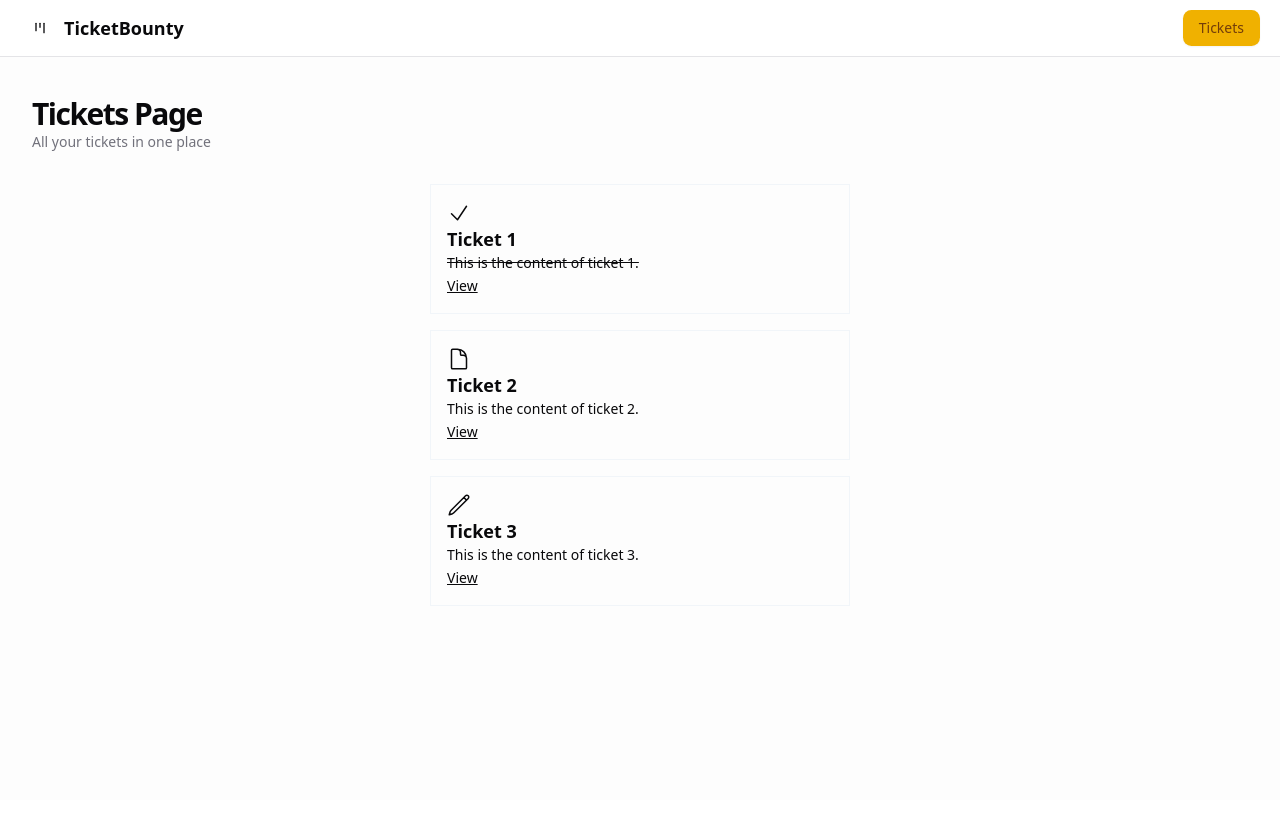
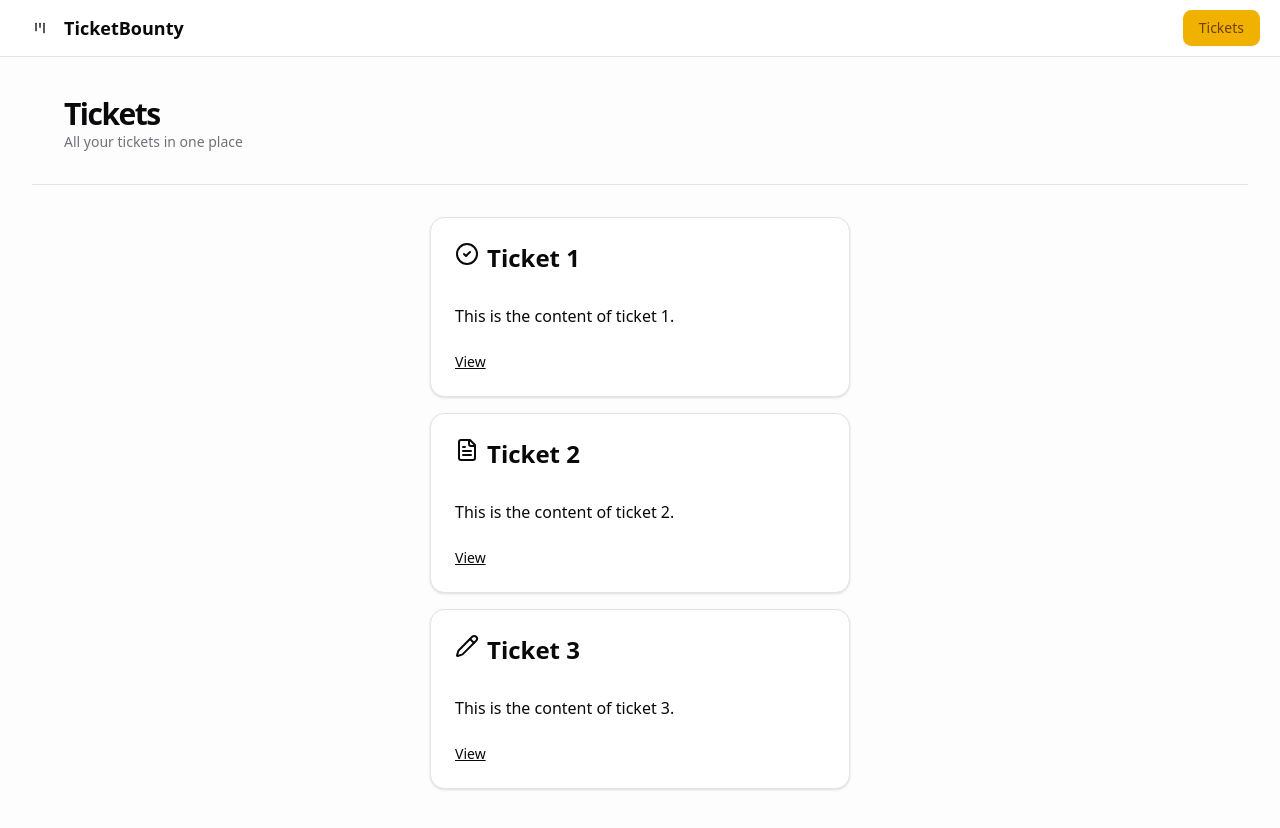
Before and after one commit to cepoumian/ticket-bounty, a Next.js app: page /tickets in a window 1280 px wide. Shown: the top 828 px of the page. Before the commit the page ends 800 px from the top, so only its background shows below. Built offline with nearby package versions, Linux system fonts and the light colour scheme.

Commit message:
Create heading and placeholder components

```diff
--- a/src/app/page.tsx
+++ b/src/app/page.tsx
@@ -1,17 +1,13 @@
 import Link from "next/link";
+import { Heading } from "@/components/heading";
 import { ticketsPath } from "@/paths";
 
 const HomePage = () => {
   return (
-    <div className="flex-1 flex flex-col gap-y-8">
-      <div>
-        <h2 className="text-3xl font-bold tracking-tighter">Home Page</h2>
-        <p className="text-sm text-muted-foreground">
-          Your home place to start
-        </p>
-      </div>
+    <div className="flex flex-1 flex-col gap-y-8">
+      <Heading title="Home" description="Your home place to start" />
 
-      <div className="flex-1 flex flex-col items-center">
+      <div className="flex flex-1 flex-col items-center">
         <Link href={ticketsPath()} className="underline">
           Go to Tickets
         </Link>
--- a/src/app/tickets/[ticketId]/page.tsx
+++ b/src/app/tickets/[ticketId]/page.tsx
@@ -1,4 +1,8 @@
+import Link from "next/link";
+import { Placeholder } from "@/components/placeholder";
+import { Button } from "@/components/ui/button";
 import { initialTickets } from "@/data";
+import { ticketsPath } from "@/paths";
 
 type TicketPageProps = {
   params: Promise<{ ticketId: string }>;
@@ -9,7 +13,16 @@ const TicketPage = async ({ params }: TicketPageProps) => {
   const ticket = initialTickets.find((ticket) => ticket.id === ticketId);
 
   if (!ticket) {
-    return <div className="text-red-500">Ticket not found</div>;
+    return (
+      <Placeholder
+        label="Ticket not found"
+        button={
+          <Button asChild variant="outline">
+            <Link href={ticketsPath()}>Go to Tickets</Link>
+          </Button>
+        }
+      />
+    );
   }
 
   return (
--- a/src/app/tickets/page.tsx
+++ b/src/app/tickets/page.tsx
@@ -1,44 +1,45 @@
-import clsx from "clsx";
+import { LucideCircleCheck, LucideFileText, LucidePencil } from "lucide-react";
 import Link from "next/link";
-import { CheckIcon, DocumentIcon, PencilIcon } from "@/components/icons";
+import { Heading } from "@/components/heading";
+import {
+  Card,
+  CardContent,
+  CardFooter,
+  CardHeader,
+  CardTitle,
+} from "@/components/ui/card";
 import { initialTickets } from "@/data";
 import { ticketPath } from "@/paths";
 
 const TICKET_ICONS = {
-  OPEN: <DocumentIcon />,
-  IN_PROGRESS: <PencilIcon />,
-  DONE: <CheckIcon />,
+  OPEN: <LucideFileText />,
+  IN_PROGRESS: <LucidePencil />,
+  DONE: <LucideCircleCheck />,
 };
 
 const TicketsPage = () => {
   return (
     <div className="flex flex-1 flex-col gap-y-8">
-      <div>
-        <h2 className="text-3xl font-bold tracking-tighter">Tickets Page</h2>
-        <p className="text-muted-foreground text-sm">
-          All your tickets in one place
-        </p>
-      </div>
+      <Heading title="Tickets" description="All your tickets in one place" />
 
       <div className="animate-fade-from-top flex flex-1 flex-col items-center gap-y-4">
         {initialTickets.map((ticket) => (
-          <div
-            key={ticket.id}
-            className="w-full max-w-[420px] gap-y-4 border border-slate-100 p-4"
-          >
-            <div>{TICKET_ICONS[ticket.status]}</div>
-            <h3 className="truncate text-lg font-bold">{ticket.title}</h3>
-            <p
-              className={clsx("truncate text-sm", {
-                "line-through": ticket.status === "DONE",
-              })}
-            >
-              {ticket.content}
-            </p>
-            <Link href={ticketPath(ticket.id)} className="text-sm underline">
-              View
-            </Link>
-          </div>
+          <Card key={ticket.id} className="w-full max-w-[420px]">
+            <CardHeader>
+              <CardTitle className="flex gap-x-2">
+                <span>{TICKET_ICONS[ticket.status]}</span>
+                <h3 className="truncate text-2xl font-bold">{ticket.title}</h3>
+              </CardTitle>
+            </CardHeader>
+            <CardContent>
+              <p className="line-clamp-3">{ticket.content}</p>
+            </CardContent>
+            <CardFooter>
+              <Link href={ticketPath(ticket.id)} className="text-sm underline">
+                View
+              </Link>
+            </CardFooter>
+          </Card>
         ))}
       </div>
     </div>
--- /dev/null
+++ b/src/components/heading.tsx
@@ -0,0 +1,23 @@
+import { Separator } from "@/components/ui/separator";
+
+type HeadingProps = {
+  title: string;
+  description?: string;
+};
+
+const Heading = ({ title, description }: HeadingProps) => {
+  return (
+    <>
+      <div className="px-8">
+        <h2 className="text-3xl font-bold tracking-tighter">{title}</h2>
+        {description && (
+          <p className="text-muted-foreground text-sm">{description}</p>
+        )}
+      </div>
+
+      <Separator />
+    </>
+  );
+};
+
+export { Heading };
--- a/src/components/icons.tsx
+++ /dev/null
@@ -1,50 +0,0 @@
-export const CheckIcon = () => (
-  <svg
-    xmlns="http://www.w3.org/2000/svg"
-    fill="none"
-    viewBox="0 0 24 24"
-    strokeWidth={1.5}
-    stroke="currentColor"
-    className="size-6"
-  >
-    <path
-      strokeLinecap="round"
-      strokeLinejoin="round"
-      d="m4.5 12.75 6 6 9-13.5"
-    />
-  </svg>
-);
-
-export const PencilIcon = () => (
-  <svg
-    xmlns="http://www.w3.org/2000/svg"
-    fill="none"
-    viewBox="0 0 24 24"
-    strokeWidth={1.5}
-    stroke="currentColor"
-    className="size-6"
-  >
-    <path
-      strokeLinecap="round"
-      strokeLinejoin="round"
-      d="m16.862 4.487 1.687-1.688a1.875 1.875 0 1 1 2.652 2.652L6.832 19.82a4.5 4.5 0 0 1-1.897 1.13l-2.685.8.8-2.685a4.5 4.5 0 0 1 1.13-1.897L16.863 4.487Zm0 0L19.5 7.125"
-    />
-  </svg>
-);
-
-export const DocumentIcon = () => (
-  <svg
-    xmlns="http://www.w3.org/2000/svg"
-    fill="none"
-    viewBox="0 0 24 24"
-    strokeWidth={1.5}
-    stroke="currentColor"
-    className="size-6"
-  >
-    <path
-      strokeLinecap="round"
-      strokeLinejoin="round"
-      d="M19.5 14.25v-2.625a3.375 3.375 0 0 0-3.375-3.375h-1.5A1.125 1.125 0 0 1 13.5 7.125v-1.5a3.375 3.375 0 0 0-3.375-3.375H8.25m2.25 0H5.625c-.621 0-1.125.504-1.125 1.125v17.25c0 .621.504 1.125 1.125 1.125h12.75c.621 0 1.125-.504 1.125-1.125V11.25a9 9 0 0 0-9-9Z"
-    />
-  </svg>
-);
--- /dev/null
+++ b/src/components/placeholder.tsx
@@ -0,0 +1,27 @@
+import { LucideMessageSquareWarning } from "lucide-react";
+import { cloneElement } from "react";
+
+type PlaceholderProps = {
+  label: string;
+  // eslint-disable-next-line @typescript-eslint/no-explicit-any
+  icon?: React.ReactElement<any>;
+  button?: React.ReactNode;
+};
+
+const Placeholder = ({
+  label,
+  icon = <LucideMessageSquareWarning />,
+  button = <div className="h-10" />,
+}: PlaceholderProps) => {
+  return (
+    <div className="flex flex-1 flex-col items-center justify-center gap-y-2 self-center">
+      {cloneElement(icon, {
+        className: "w-16 h-16",
+      })}
+      <h2 className="text-center text-lg">{label}</h2>
+      {button}
+    </div>
+  );
+};
+
+export { Placeholder };
```
